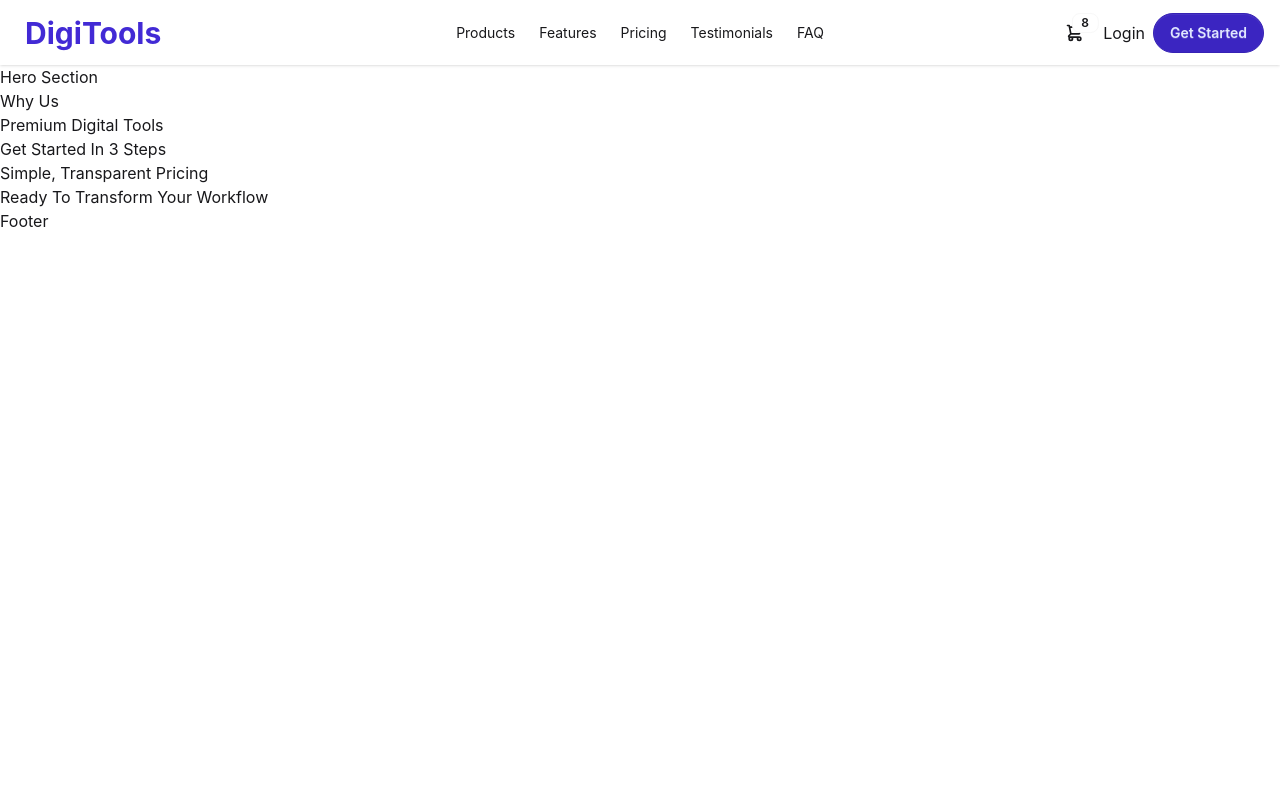
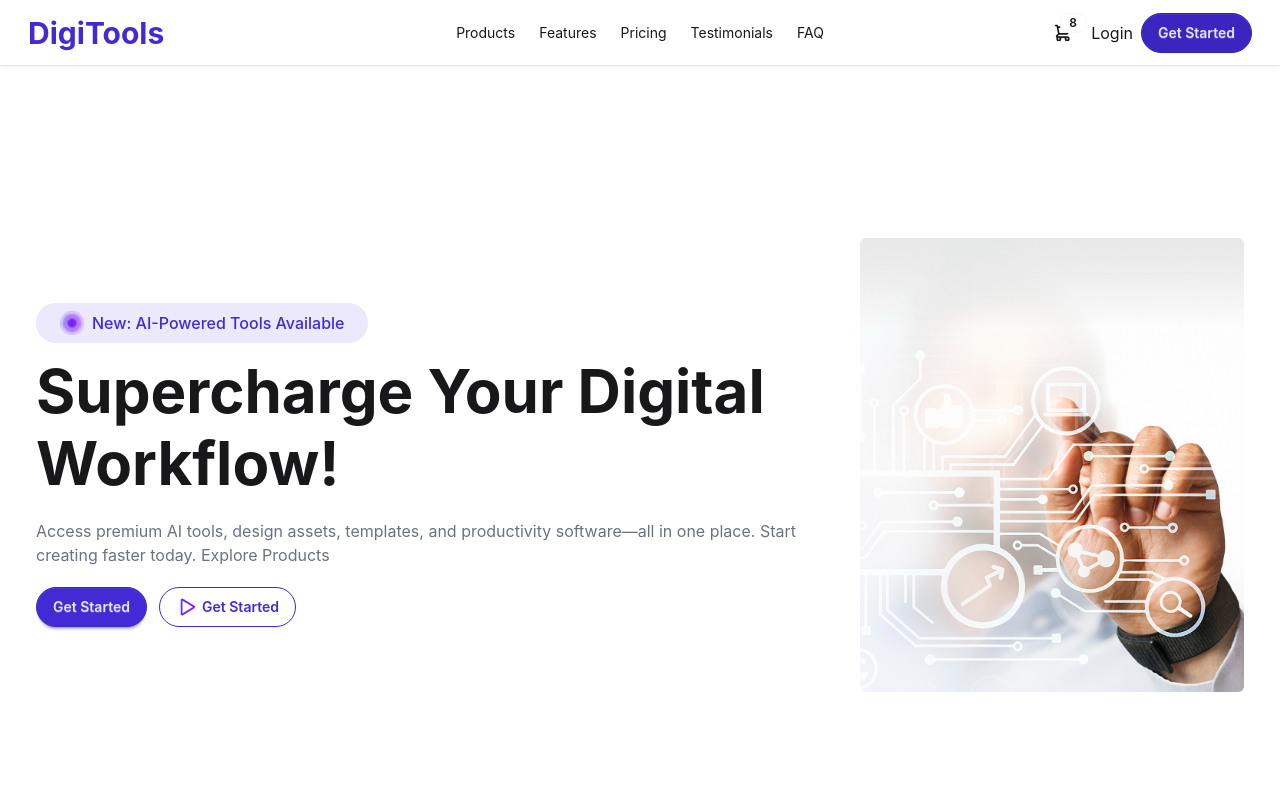
Before and after one commit to hasancoders0/PH-B13-Mehedi-Assignment-6, a React (Vite) app: page / in a window 1280 px wide. Shown: the top 800 px of the page. Built offline with nearby package versions, Linux system fonts and the light colour scheme.

Commit message:
Hero UI updated

```diff
--- a/src/components/Header/Header.jsx
+++ b/src/components/Header/Header.jsx
@@ -3,7 +3,7 @@
 const Header = () => {
     return (
         <div className="bg-base-100 shadow-sm">
-    <div className="container navbar m-auto">
+            <div className="container navbar m-auto px-5">
                 <div className="navbar-start">
                     <div className="dropdown">
                     <div tabIndex={0} role="button" className="btn btn-ghost lg:hidden">
@@ -19,7 +19,7 @@ const Header = () => {
                         <li><a>FAQ</a></li>
                     </ul>
                     </div>
-            <a className="btn btn-ghost text-3xl text-primary font-bold">DigiTools</a>
+                    <a className="text-3xl text-primary font-bold pl-2">DigiTools</a>
                 </div>
                 <div className="navbar-center hidden lg:flex">
                     <ul className="menu menu-horizontal px-1">
--- a/src/components/HeroSection/HeroSection.jsx
+++ b/src/components/HeroSection/HeroSection.jsx
@@ -2,9 +2,29 @@ import React from 'react';
 
 const HeroSection = () => {
     return (
-        <div>
-            <h1>Hero Section</h1>
-        </div>
+        <>
+            <div className='container m-auto px-5'>
+                <div className="hero min-h-screen">
+                    <div className="hero-content flex-col lg:flex-row-reverse">
+                        <img src="./src/assets/banner.png"className="max-w-sm"/>
+                        <div>
+                        <div className='bg-primary/10 w-fit px-6 py-2 rounded-full text-primary font-medium flex gap-2'>
+                            <img className='w-6' src='/src/assets/indicator.png'></img>
+                            <p>New: AI-Powered Tools Available</p>
+                        </div>
+                        <h1 className="text-6xl font-bold leading-18 mt-3">Supercharge Your Digital Workflow!</h1>
+                        <p className="py-5 text-gray-500">
+                            Access premium AI tools, design assets, templates, and productivity
+                            software—all in one place. Start creating faster today.
+                            Explore Products
+                        </p>
+                        <button className="btn btn-primary rounded-full mr-3">Get Started</button>
+                        <button className="btn btn-outline btn-primary rounded-full"><img src='/src/assets/Play.png'></img>Get Started</button>
+                        </div>
+                    </div>
+                </div>
+            </div>
+        </>
     );
 };
 
```
Lines whose indentation alone changed are shown as unchanged.
